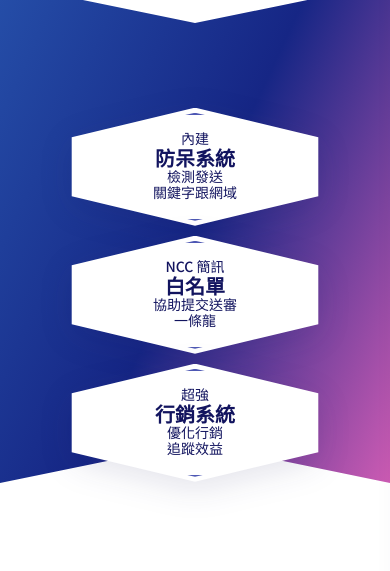
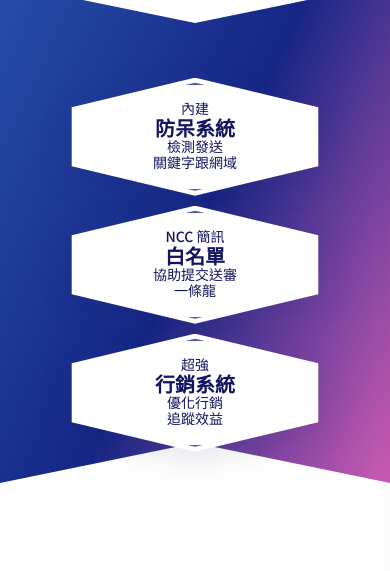
Before and after one commit to JardiniTsai168/lihisms-mirror, a plain HTML site: page preview-brand/index.html in a window 390 px wide. Shown: the part 226-797 px from the top of the page. Drawn offline with Linux system fonts and the light colour scheme.

Commit message:
Raise preview-brand mobile hero badges by 30px

```diff
--- a/preview-brand/index.html
+++ b/preview-brand/index.html
@@ -306,7 +306,7 @@ button{font-family:inherit}
   .hero-copy{margin-top:20px;margin-bottom:10px;max-width:100%}
   .hero-title{position:relative;top:3px;font-size:30px;white-space:normal}
   .hero-subtitle{position:relative;top:3px;font-size:17px;max-width:100%}
-  .hero-badges{grid-template-columns:1fr;max-width:274px;gap:10px;margin:114px auto 0}
+  .hero-badges{grid-template-columns:1fr;max-width:274px;gap:10px;margin:84px auto 0}
   .hex-card{transform:none;min-height:118px;filter:drop-shadow(0 8px 16px rgba(26,26,94,.12))}
   .hex-card::before{clip-path:polygon(50% 0,95% 25%,95% 75%,50% 100%,5% 75%,5% 25%)}
   .hex-card::after{inset:5px;border-width:2px;clip-path:polygon(50% 0,95% 25%,95% 75%,50% 100%,5% 75%,5% 25%)}
```
